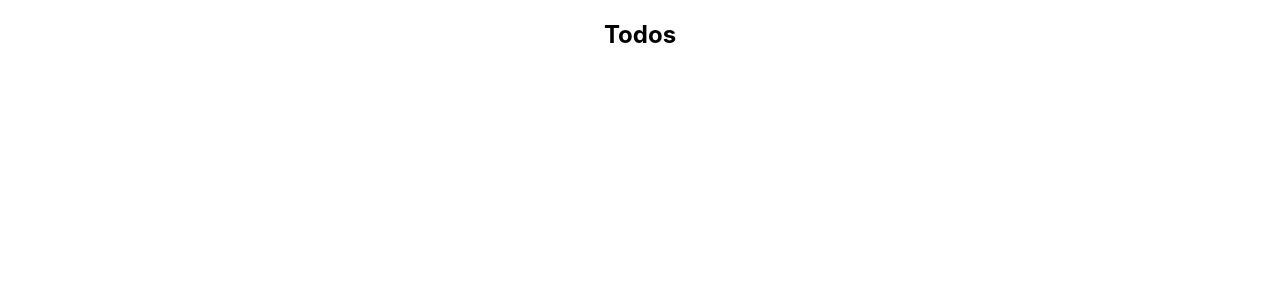
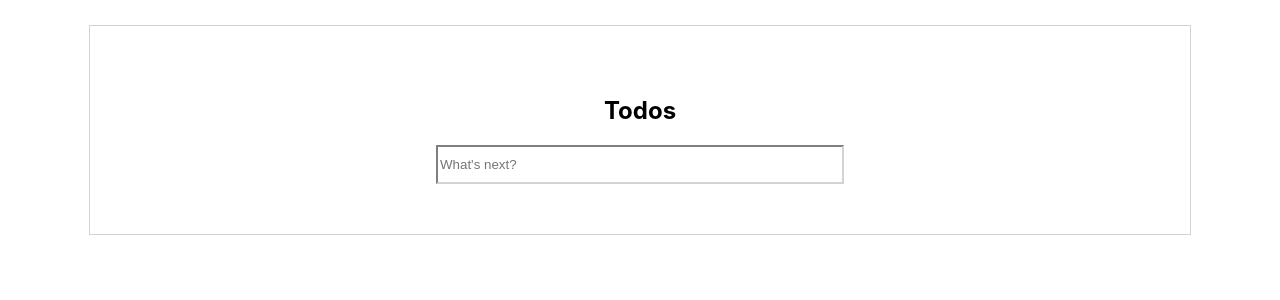
Before and after one commit to yuliama/todo-app, a React (Create React App) app: page / in a window 1280 px wide. Shown: the top 300 px of the page. Built offline with nearby package versions, Linux system fonts and the light colour scheme.

Commit message:
addnewtodo

```diff
--- a/src/App.css
+++ b/src/App.css
@@ -1,38 +1,7 @@
 .App {
   text-align: center;
+  max-width: 1000px;
+  margin: 25px auto;
+  border: 1px solid lightgray;
+  padding: 50px;
 }
-
-.App-logo {
-  height: 40vmin;
-  pointer-events: none;
-}
-
-@media (prefers-reduced-motion: no-preference) {
-  .App-logo {
-    animation: App-logo-spin infinite 20s linear;
-  }
-}
-
-.App-header {
-  background-color: #282c34;
-  min-height: 100vh;
-  display: flex;
-  flex-direction: column;
-  align-items: center;
-  justify-content: center;
-  font-size: calc(10px + 2vmin);
-  color: white;
-}
-
-.App-link {
-  color: #61dafb;
-}
-
-@keyframes App-logo-spin {
-  from {
-    transform: rotate(0deg);
-  }
-  to {
-    transform: rotate(360deg);
-  }
-}
--- a/src/App.js
+++ b/src/App.js
@@ -1,11 +1,13 @@
 import logo from './logo.svg';
 import './App.css';
 import Header from './components/header/header'
+import AddNewTodo from './components/addNewTodo/addNewTodo'
 
 function App() {
   return (
     <div className="App">
       <Header></Header>
+      <AddNewTodo></AddNewTodo>
     </div>
   );
 }
--- /dev/null
+++ b/src/components/addNewTodo/addNewTodo.css
@@ -0,0 +1,5 @@
+.addNewTodo > input{
+    width:400px;
+    height:33px;
+    border-color:lightgrey;
+}
--- /dev/null
+++ b/src/components/addNewTodo/addNewTodo.js
@@ -0,0 +1,9 @@
+import './addNewTodo.css';
+
+export default function AddNewTodo() {
+    return (
+        <div className="addNewTodo">
+            <input type="text" placeholder="What's next?"></input>
+        </div>
+    )
+}
```
Also changed, not shown: src/components/addNew/addNew.css (deleted), src/components/addNew/addNew.js (deleted).
